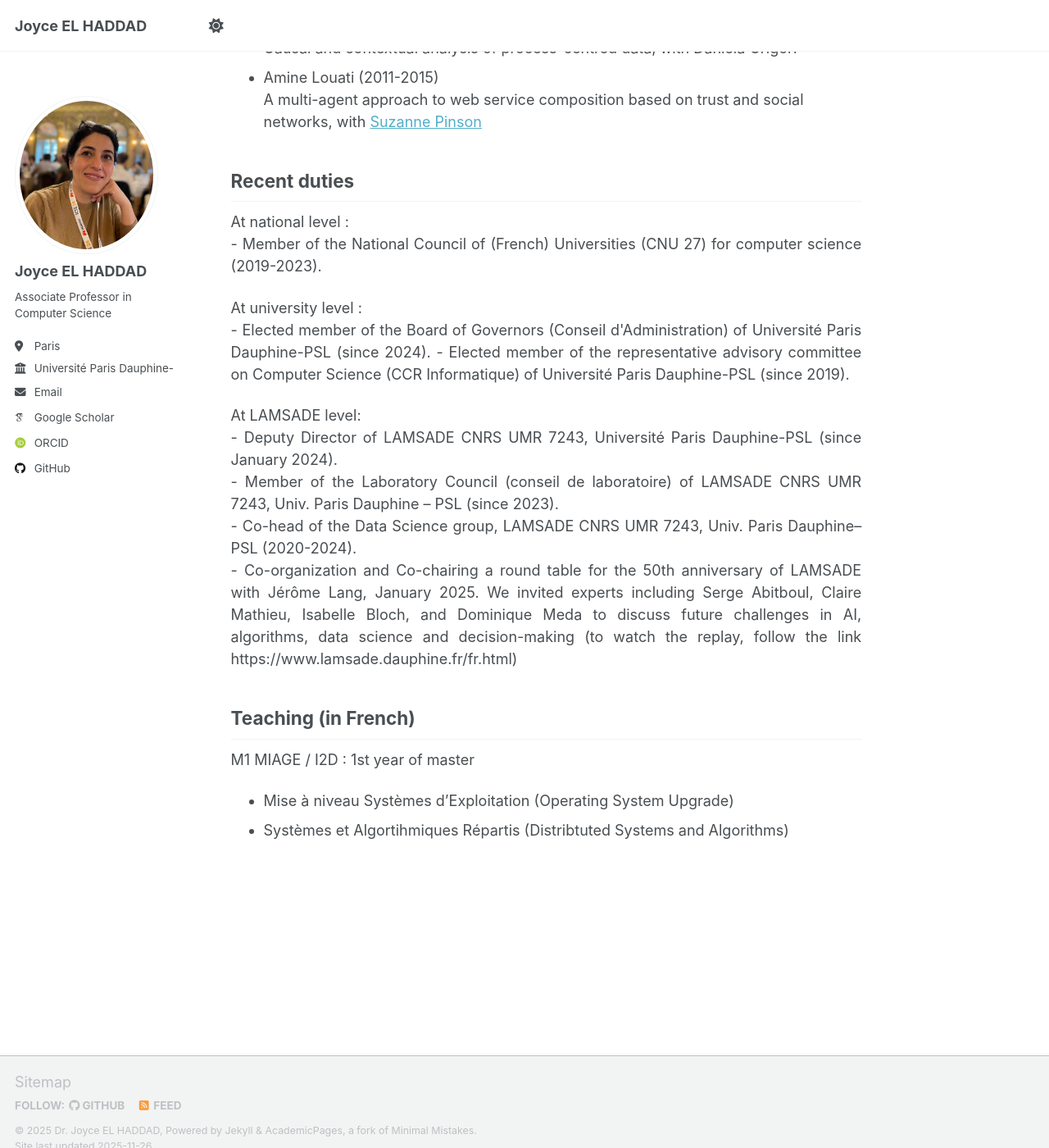
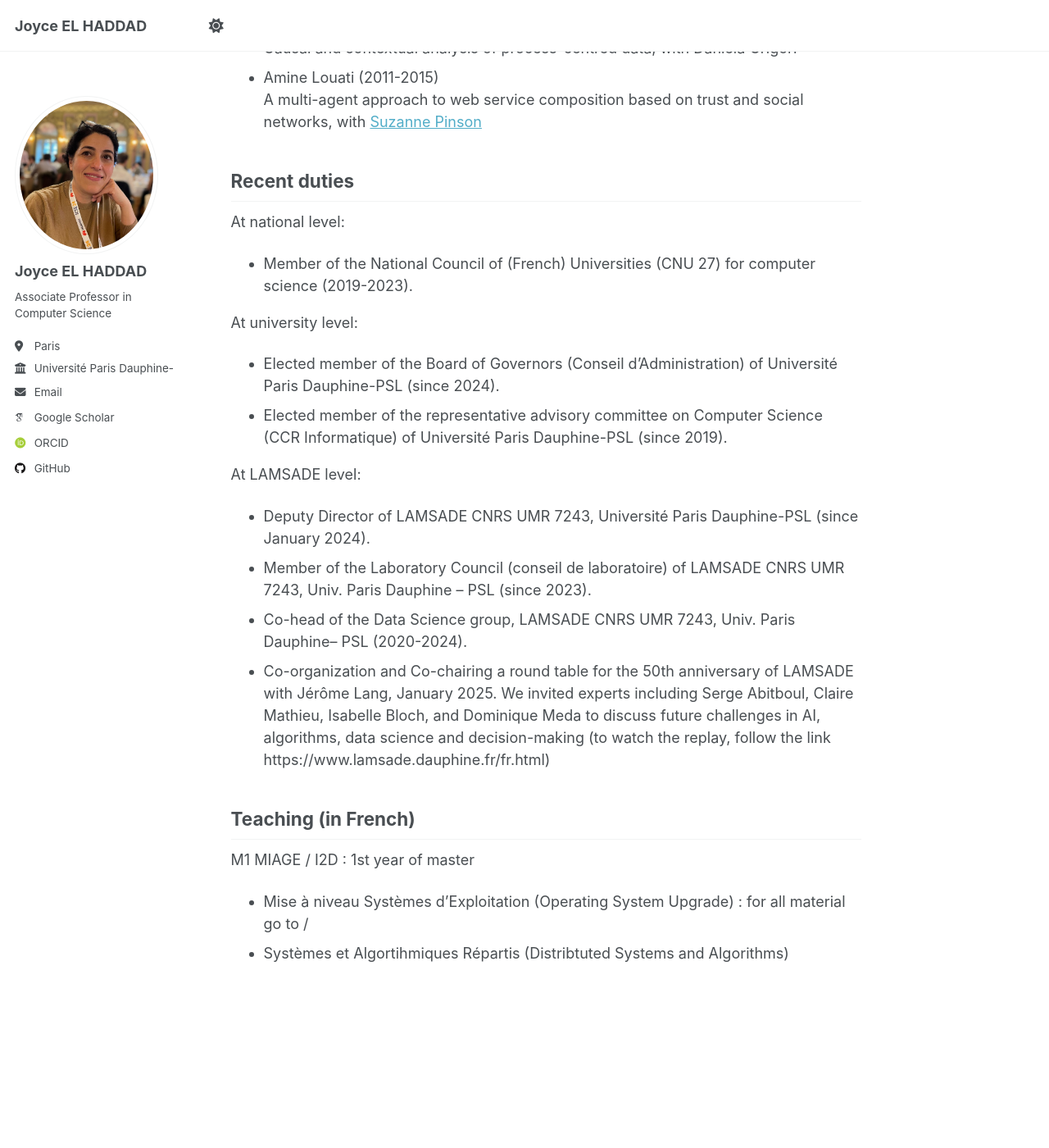
Before and after one commit to joyceelhaddad/joyceelhaddad.github.io, a Jekyll site: the page built from _pages/about.md, in a window 1280 px wide and 1400 px high, scrolled down 1011 px. Shown: the whole window at 82% size. Built offline with Jekyll 4.4.1, drawn with Linux system fonts in a browser that asks for light colours; some web fonts are replaced; a script that is not in the unit is left out.

Commit message:
Update about.md

```diff
--- a/_pages/about.md
+++ b/_pages/about.md
@@ -44,30 +44,23 @@ Supervision of PhD students
 
 Recent duties
 ------
-<p align="justify">
-At national level :<br>
+At national level:
 - Member of the National Council of (French) Universities (CNU 27) for computer science (2019-2023).
-</p>
 
-<p align="justify">
-At university level :  <br>
+At university level:
 - Elected member of the Board of Governors (Conseil d'Administration) of Université Paris Dauphine-PSL (since 2024).
 - Elected member of the representative advisory committee on Computer Science (CCR Informatique) of Université Paris Dauphine-PSL (since 2019).
-</p>
 
-<p align="justify">
-At LAMSADE level: <br>
-- Deputy Director of LAMSADE CNRS UMR 7243, Université Paris Dauphine-PSL (since January 2024). <br>
-- Member of the Laboratory Council (conseil de laboratoire) of LAMSADE CNRS UMR 7243, Univ. Paris Dauphine – PSL (since 2023).<br>
-- Co-head of the Data Science group, LAMSADE CNRS UMR 7243, Univ. Paris Dauphine– PSL (2020-2024).<br>
+At LAMSADE level:
+- Deputy Director of LAMSADE CNRS UMR 7243, Université Paris Dauphine-PSL (since January 2024).
+- Member of the Laboratory Council (conseil de laboratoire) of LAMSADE CNRS UMR 7243, Univ. Paris Dauphine – PSL (since 2023).
+- Co-head of the Data Science group, LAMSADE CNRS UMR 7243, Univ. Paris Dauphine– PSL (2020-2024).
 - Co-organization and Co-chairing a round table for the 50th anniversary of LAMSADE with Jérôme Lang, January 2025. We invited experts including Serge Abitboul, Claire Mathieu, Isabelle Bloch, and Dominique Meda to discuss future challenges in AI, algorithms, data science and decision-making (to watch the replay, follow the link https://www.lamsade.dauphine.fr/fr.html)
-</p>
 
 Teaching (in French)
 ------
-
 M1 MIAGE / I2D : 1st year of master
-- Mise à niveau Systèmes d'Exploitation (Operating System Upgrade)
+- Mise à niveau Systèmes d'Exploitation (Operating System Upgrade) : for all material go to /
 - Systèmes et Algortihmiques Répartis (Distribtuted Systems and Algorithms)
 
 
```
